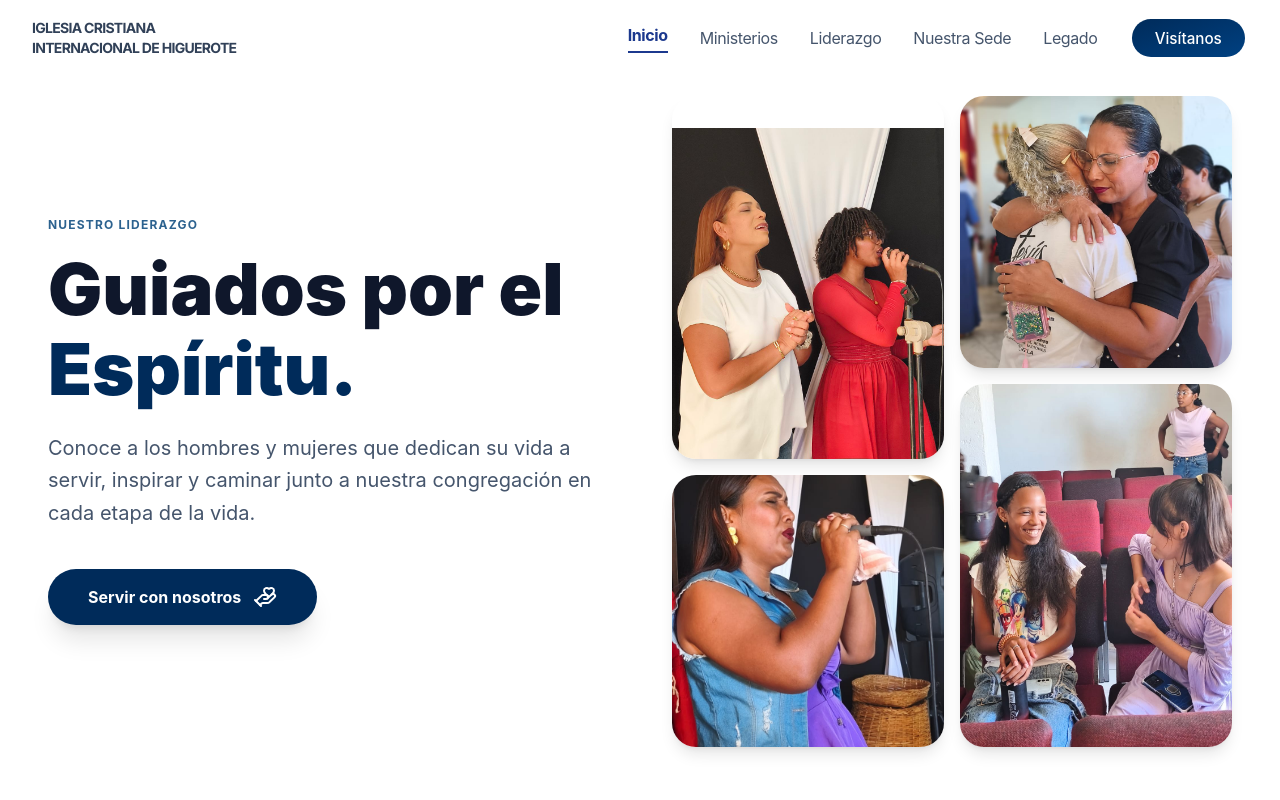
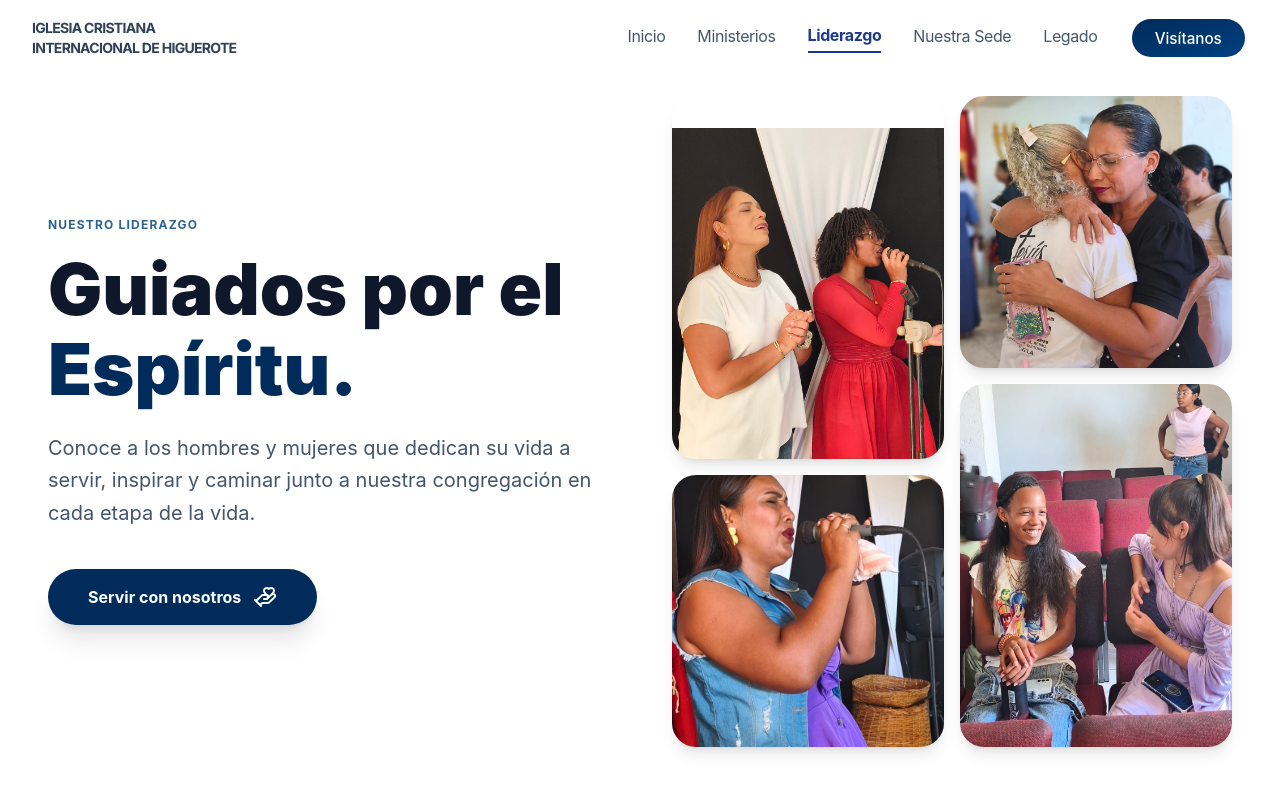
Before and after one commit to Gabriel-Arizs/Iglesia-Cristiana-Internacional-de-Higuerote-, a React (Vite) app in the folder Client/: page /#/leadership in a window 1280 px wide. Shown: the top 800 px of the page. Built offline with nearby package versions, Linux system fonts and the light colour scheme.

Commit message:
feat: actualizar rutas de navegación y referencias de imágenes en componentes de liderazgo

```diff
--- a/Client/src/components/NavBar.tsx
+++ b/Client/src/components/NavBar.tsx
@@ -1,14 +1,15 @@
+import { NavLink } from "react-router"; // Importante: usar NavLink
 import type { NavItem } from "../types/navBar";
 
 const NAV_LINKS: NavItem[] = [
-  { label: "Inicio", href: "/", isActive: true },
-  { label: "Ministerios", href: "#" },
+  { label: "Inicio", href: "/" },
+  { label: "Ministerios", href: "/ministerios" }, // Cambié # por rutas sugeridas
   { label: "Liderazgo", href: "/leadership" },
-  { label: "Nuestra Sede", href: "#" },
+  { label: "Nuestra Sede", href: "/sede" },
   { label: "Legado", href: "/our-legacy" },
 ];
 
-export  function NavBar() {
+export function NavBar() {
   return (
     <nav className="fixed top-0 w-full z-50 py-0.5 bg-white dark:bg-slate-950">
       <div className="flex justify-between items-center px-8 py-4 max-w-7xl mx-auto">
@@ -19,17 +20,19 @@ export  function NavBar() {
 
         <div className="hidden md:flex space-x-8 items-center">
           {NAV_LINKS.map((link) => (
-            <a
+            <NavLink
               key={link.label}
-              href={link.href}
-              className={`font-inter tracking-tight transition-colors ${
-                link.isActive
-                  ? "text-blue-900 dark:text-blue-400 font-bold border-b-2 border-blue-900 dark:border-blue-400 pb-1"
-                  : "text-slate-600 dark:text-slate-400 hover:text-blue-800 dark:hover:text-blue-200"
-              }`}
+              to={link.href} // NavLink usa 'to' en lugar de 'href'
+              className={({ isActive }) =>
+                `font-inter tracking-tight transition-colors pb-1 ${
+                  isActive
+                    ? "text-blue-900 dark:text-blue-400 font-bold border-b-2 border-blue-900 dark:border-blue-400"
+                    : "text-slate-600 dark:text-slate-400 hover:text-blue-800 dark:hover:text-blue-200"
+                }`
+              }
             >
               {link.label}
-            </a>
+            </NavLink>
           ))}
 
           {/* Call to Action Button */}
@@ -47,4 +50,4 @@ export  function NavBar() {
   );
 }
 
-export default NavBar
+export default NavBar;
--- a/Client/src/components/leadership/Hero.tsx
+++ b/Client/src/components/leadership/Hero.tsx
@@ -4,23 +4,23 @@ import type { HeroProps} from './Hero.types';
 
 const GALLERY_IMAGES: GalleryImage[] = [
   {
-    src: "../../../public/photo1.jpeg",
+    src: "./photo1.jpeg",
     alt: "Líder de adoración cantando",
     aspect: "aspect-[3/4]",
     wrapperClass: "pt-8"
   },
   {
-    src: "../../../public/photo2.jpeg",
+    src: "./photo2.jpeg",
     alt: "Maestra cariñosa con niños",
     aspect: "aspect-square"
   },
   {
-    src: "../../../public/photo3.jpeg",
+    src: "./photo3.jpeg",
     alt: "Líderes comunitarios conversando",
     aspect: "aspect-square"
   },
   {
-    src: "../../../public/photo4.jpeg",
+    src: "./photo4.jpeg",
     alt: "Líder juvenil con adolescentes",
     aspect: "aspect-[3/4]"
   }
--- a/Client/src/components/leadership/LeadershipTeam.tsx
+++ b/Client/src/components/leadership/LeadershipTeam.tsx
@@ -11,7 +11,7 @@ function YouthNetworkCard({ className = "" }: YouthNetworkCardProps) {
      <img
         alt="Women Network"
         className="absolute object-top inset-0 w-full h-full object-cover group-hover:scale-105 transition-transform duration-700"
-        src="/young.jpg"
+        src="./young.jpg"
       />
       <div className="absolute inset-0 bg-gradient-to-t from-black/80 via-black/10 to-transparent" />
       <div className="absolute bottom-0 left-0 p-8 text-white z-10">
@@ -34,7 +34,7 @@ function MarriageNetworkCard() {
       <img
         alt="Marriage Network"
         className="absolute inset-0 w-full h-full object-cover opacity-50 group-hover:scale-105 transition-transform duration-700"
-        src="/marriage.jpg" // Cambiar por imagen real
+        src="./marriage.jpg" // Cambiar por imagen real
       />
       <div className="absolute inset-0 bg-gradient-to-t from-black/50 to-transparent" />
       <div className="relative z-10 p-8 flex flex-col h-full justify-end text-white">
@@ -61,7 +61,7 @@ function MenNetworkCard() {
       <img
         alt="Men Network"
         className="absolute inset-0 w-full h-full object-cover brightness-95 group-hover:scale-105 transition-transform duration-700"
-        src="../../../public/men.jpeg" // Cambiar por imagen real
+        src="./men.jpeg" // Cambiar por imagen real
       />
       <div className="absolute inset-0 bg-gradient-to-t from-black/80 to-transparent" />
 
@@ -97,7 +97,7 @@ function WomenNetworkCard() {
       <img
         alt="Women Network"
         className="absolute object-top inset-0 w-full h-full object-cover opacity-60 group-hover:scale-105 transition-transform duration-700"
-        src="../../../public/women.jpg"
+        src="./women.jpg"
       />
       <div className="absolute inset-0 bg-gradient-to-r from-black/70 via-black/40 to-transparent" />
 
```
